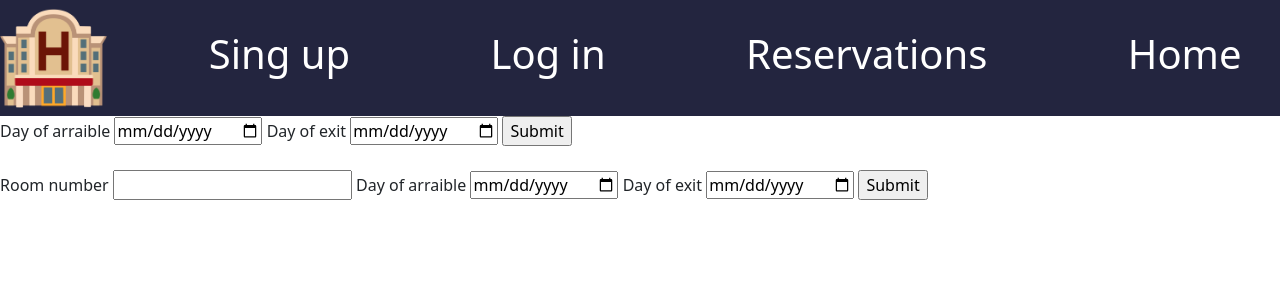
After one commit to fsanchezcgs/dwes, a PHP site: page / in a window 1280 px wide. The commit adds this page. Shown: the top 300 px of the page. Run offline with PHP 8.4, Linux system fonts and the light colour scheme.

Commit message:
16-10-2023

```diff
--- a/dwes/css/style.css
+++ b/css/style.css
@@ -1,11 +1,10 @@
 .header {
     background-color: rgb(35, 37, 63);
-    margin: 0px;
+    margin: 0%;
 }
 .header h1 {
     margin-right: 3%;
     margin-left: 3%;
-    float: right;
 }
 .header h1 a{
     text-decoration: none;
--- a/dwes/db_reservations_select.php
+++ b/db/db_reservations_select.php
@@ -2,14 +2,14 @@
     $date_in = $_POST['date_in'];
     $date_out = $_POST['date_out'];
 
-    include('./db/db_connect.php');
+    include('./db_connect.php');
 
     $sql = "SELECT ro.room_id
     FROM rooms AS ro
     WHERE ro.room_id NOT IN (
         SELECT re.room_id
         FROM reservations AS re
-        WHERE date_in < $date_out AND date_out > $date_in)";
+        WHERE date_in < '$date_out' AND date_out > '$date_in')";
 
     $result = mysqli_query($con, $sql);
 
--- a/dwes/header.php
+++ b/form/form_reservations_select.php
@@ -9,20 +9,12 @@
     <link rel="icon" href="./img/1f3e8.png">
 </head>
 <body>
-    <nav class="header">
-        <img src="./img/1f3e8.png" alt="" class="logo" height="100px">
-        <h1>
-            <a href="index.php">Sing up</a>
-        </h1>
-        <h1>
-            <a href="index.php">Log in</a>
-        </h1>
-        <h1>
-            <a href="index.php">Reservations</a>
-        </h1>
-        <h1>
-            <a href="index.php">Home</a>
-        </h1>
-    </nav>
+    <form action="./db/db_reservations_select.php" method="post">
+        <label for="html">Day of arraible</label>
+        <input type="date" name="date_in">
+        <label for="html">Day of exit</label>
+        <input type="date" name="date_out">
+        <input type="submit">
+    </form>
 </body>
 </html>
--- a/dwes/form_reservations_select.php
+++ b/form/form_rooms_insert.php
@@ -4,12 +4,14 @@
     <meta charset="UTF-8">
     <meta name="viewport" content="width=device-width, initial-scale=1.0">
     <title>Hotel Managment System</title>
+    <link href="https://cdn.jsdelivr.net/npm/bootstrap@5.2.3/dist/css/bootstrap.min.css" rel="stylesheet" integrity="sha384-rbsA2VBKQhggwzxH7pPCaAqO46MgnOM80zW1RWuH61DGLwZJEdK2Kadq2F9CUG65" crossorigin="anonymous">
+    <link rel="stylesheet" href="./css/style.css">
     <link rel="icon" href="./img/1f3e8.png">
 </head>
 <body>
-    <?php include ('./header.php'); ?>
-
-    <form action="./db_reservations_select.php" method="post">
+    <form action="./db/db_rooms_insert.php" method="post">
+        <label for="html">Room number</label>
+        <input type="number" name="room_number">
         <label for="html">Day of arraible</label>
         <input type="date" name="date_in">
         <label for="html">Day of exit</label>
--- /dev/null
+++ b/header.php
@@ -0,0 +1,28 @@
+<!DOCTYPE html>
+<html lang="en">
+<head>
+    <meta charset="UTF-8">
+    <meta name="viewport" content="width=device-width, initial-scale=1.0">
+    <title>Hotel Managment System</title>
+    <link href="https://cdn.jsdelivr.net/npm/bootstrap@5.2.3/dist/css/bootstrap.min.css" rel="stylesheet" integrity="sha384-rbsA2VBKQhggwzxH7pPCaAqO46MgnOM80zW1RWuH61DGLwZJEdK2Kadq2F9CUG65" crossorigin="anonymous">
+    <link rel="stylesheet" href="./css/style.css">
+    <link rel="icon" href="./img/1f3e8.png">
+</head>
+<body>
+    <nav class="header navbar">
+        <img src="./img/1f3e8.png" alt="" class="logo" height="100px">
+        <h1>
+            <a href="index.php">Sing up</a>
+        </h1>
+        <h1>
+            <a href="index.php">Log in</a>
+        </h1>
+        <h1>
+            <a href="index.php">Reservations</a>
+        </h1>
+        <h1>
+            <a href="index.php">Home</a>
+        </h1>
+    </nav>
+</body>
+</html>
--- /dev/null
+++ b/index.php
@@ -0,0 +1,18 @@
+<!DOCTYPE html>
+<html lang="en">
+<head>
+    <meta charset="UTF-8">
+    <meta name="viewport" content="width=device-width, initial-scale=1.0">
+    <title>Document</title>
+    <link href="https://cdn.jsdelivr.net/npm/bootstrap@5.2.3/dist/css/bootstrap.min.css" rel="stylesheet" integrity="sha384-rbsA2VBKQhggwzxH7pPCaAqO46MgnOM80zW1RWuH61DGLwZJEdK2Kadq2F9CUG65" crossorigin="anonymous">
+    <link rel="stylesheet" href="./css/style.css">
+    <link rel="icon" href="./img/1f3e8.png">
+</head>
+<body>
+    <?php include ('./header.php'); ?>
+
+    <?php include ('./form/form_reservations_select.php'); ?>
+    <br>
+    <?php include ('./form/form_rooms_insert.php'); ?>
+</body>
+</html>
```
Also changed, not shown: db/db_rooms_insert.php (added, +14 -0 lines), db/db_connect.php (renamed from dwes/db/db_connect.php), img/1f3e8.png (renamed from dwes/img/1f3e8.png).
